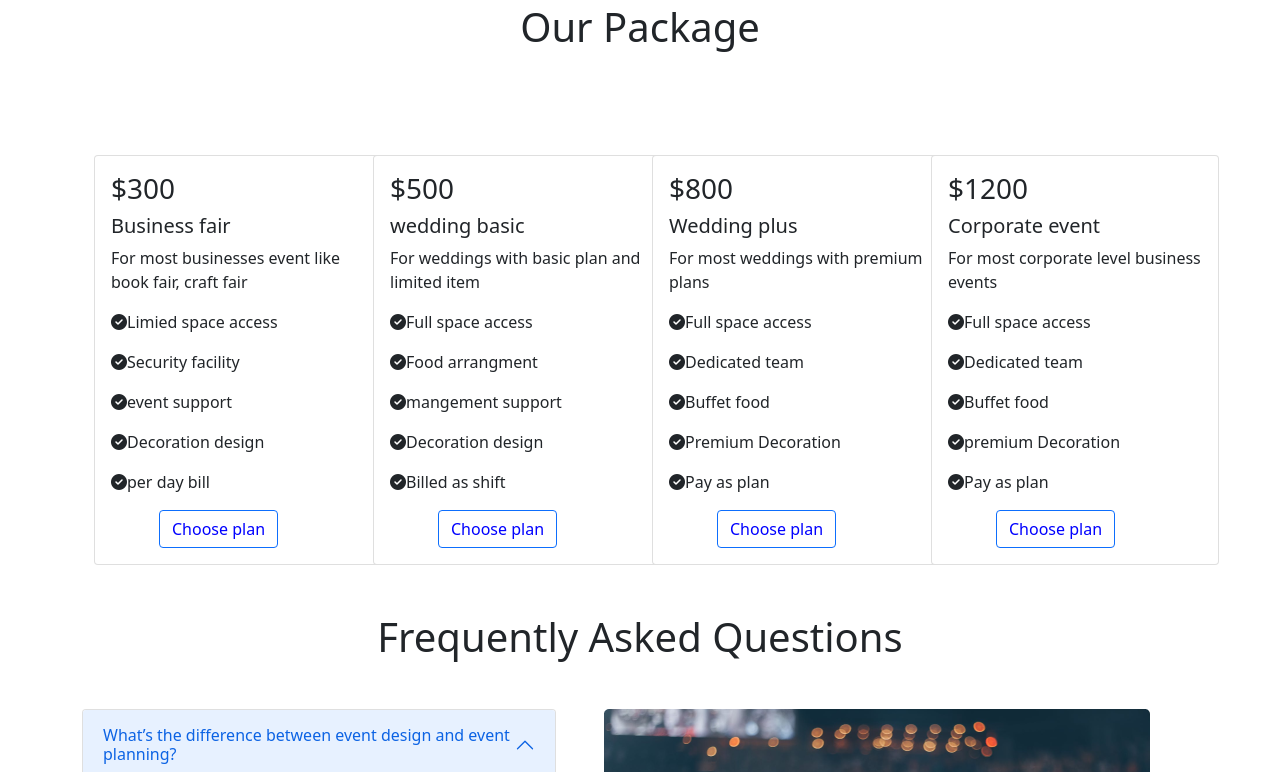
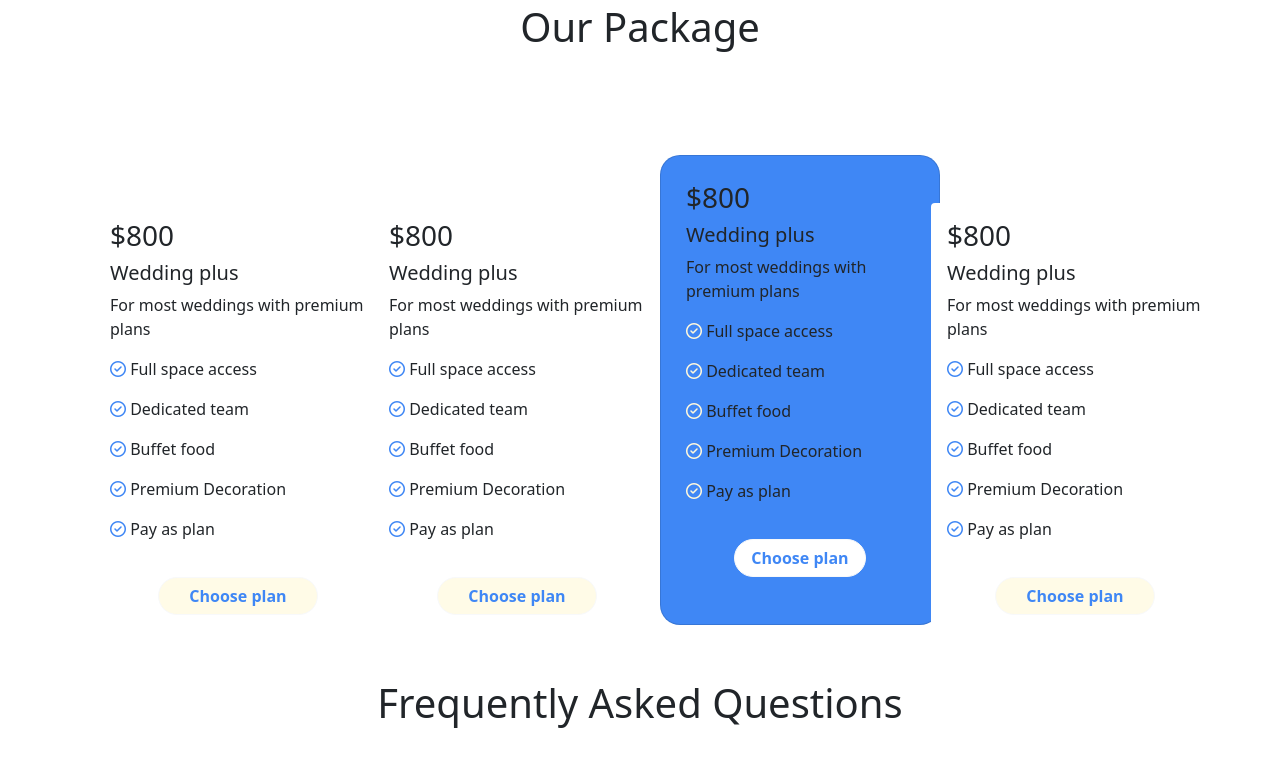
Before and after one commit to Prodip763/assignment-3, a plain HTML site: page index.html in a window 1280 px wide. Shown: the part 1177-1949 px from the top of the page. Drawn offline with nearby package versions, Linux system fonts and the light colour scheme.

Commit message:
four-commit

```diff
--- a/css/style.css
+++ b/css/style.css
@@ -4,7 +4,67 @@
 
 
 }
+.button{
+    background-color: #FFFFFF;
+    padding-left: 30px;
+    padding-right: 30px;
+    border-radius: 5px;
+    padding-top: 8px;
+    padding-bottom: 8px;
+    color: #3F87F5;
+    border: azure;
+    font-weight: bold;
+    font-size: 17px;
+}
+.experience{
+
+
+    border-radius: 10px;
+
+    padding: 2%;
+    box-shadow: 5px 5px 20px rgb(92, 87, 87);
+}
+
+#card{
+    border-radius: 20px;
+    background-color:#3F87F5;
+    height: 470px;
+    padding: 25px;
+}
+#button2{
+
+    border-radius: 20px;
+
+    color: #3F87F5;
+    font-weight: bold;
+    margin-top: 20px;
+    margin-left: 15px;
+    margin-right: 15px;
+
+}
+#button3{
+    border-radius: 20px;
+
+    color:#3F87F5;
+    font-weight: bold;
+    margin-top: 20px;
+    margin-left: 15px;
+    margin-right: 15px;
+
+
+    background-color: rgb(255, 251, 231);
+
+}
+.iconblue{
+    color: cornsilk;
+}
+.iconwhite{
+   color: #3F87F5;
+}
 #people img{
     padding-top: 5%;
     width: 40%;
 }
+.moni{
+    background-color: #0B0D17;
+}
--- a/index.html
+++ b/index.html
@@ -138,79 +138,81 @@
               </div>
             </section>
        <!--  package -->
-      <section class="container mt-5 ">
+       <section class="container mt-5 ">
         <div class="container ">
-          <center><h1>Our Package</h1> </center>  <br><br>
+            <center>
+                <h1>Our Package</h1>
+            </center> <br><br>
             <div class="row mt-5 ">
-
-                <div class="col-lg-3">
-                    <div class="card text-start" style="width: 18rem;">
-                        <div class="card-body  align-items-start">
-
-                            <h3 class="card-title">$300</h3>
-                            <h5>Business fair</h5>
-                            <p class="card-text">For most businesses event
-
-                              like book fair, craft fair</p>
-                              <p><i class="fas fa-check-circle"></i>Limied space access</p>
-                              <p><i class="fas fa-check-circle"></i>Security facility</p>
-                              <p><i class="fas fa-check-circle"></i>event support</p>
-                              <p><i class="fas fa-check-circle"></i>Decoration design</p>
-                              <p><i class="fas fa-check-circle"></i>per day bill</p>
-                            <a href="#" class="mx-5 btn btn-primary">Choose plan</a>
+                <div class="col-lg-3 mt-5">
+                    <div class="" style="width: 18rem;">
+                        <div class="card-body card text-start border-0 ">
+                            <h3 class="card-title">$800</h3>
+                            <h5>Wedding plus</h5>
+                            <p class="card-text">For most weddings with
+                                premium plans</p>
+                            <p><i class="iconwhite far fa-check-circle"></i> Full space access</p>
+                            <p><i class="iconwhite far fa-check-circle"></i> Dedicated team</p>
+                            <p><i class="iconwhite far fa-check-circle"></i> Buffet food</p>
+                            <p><i class="iconwhite far fa-check-circle"></i> Premium Decoration</p>
+                            <p><i class="iconwhite far fa-check-circle"></i> Pay as plan</p>
+                            <a href="#" class="mx-5 btn btn-light" id="button3">Choose plan</a>
                         </div>
                     </div>
                 </div>
-                <div class="col-lg-3">
-                    <div class="card text-start" style="width: 18rem;">
-                        <div class="card-body">
-                            <h3 class="card-title">$500</h3>
-                            <h5>wedding basic</h5>
-                            <p class="card-text">For weddings with basic plan
 
-                              and limited item</p>
-                              <p><i class="fas fa-check-circle"></i>Full space access</p>
-                              <p><i class="fas fa-check-circle"></i>Food arrangment</p>
-                              <p><i class="fas fa-check-circle"></i>mangement support</p>
-                              <p><i class="fas fa-check-circle"></i>Decoration design</p>
-                              <p><i class="fas fa-check-circle"></i>Billed as shift</p>
-                            <a href="#" class="mx-5 btn btn-primary">Choose plan</a>
+                <div class="col-lg-3 mt-5">
+                    <div class="" style="width: 18rem;">
+                        <div class="card-body card text-start border-0">
+                            <h3 class="card-title">$800</h3>
+                            <h5>Wedding plus</h5>
+                            <p class="card-text">For most weddings with
+                                premium plans</p>
+                            <p><i class="iconwhite far fa-check-circle"></i> Full space access</p>
+                            <p><i class="iconwhite far fa-check-circle"></i> Dedicated team</p>
+                            <p><i class="iconwhite far fa-check-circle"></i> Buffet food</p>
+                            <p><i class="iconwhite far fa-check-circle"></i> Premium Decoration</p>
+                            <p><i class="iconwhite far fa-check-circle"></i> Pay as plan</p>
+                            <a href="#" class="mx-5 btn btn-light" id="button3">Choose plan</a>
                         </div>
                     </div>
                 </div>
-                <div class="col-lg-3">
-                    <div class="card text-start" style="width: 18rem;">
-                        <div class="card-body">
+                <div class="col-lg-3 ">
+                    <div class="" style="width: 18rem;">
+                        <div class="card-body card text-start ms-2 " id="card" >
                             <h3 class="card-title">$800</h3>
                             <h5>Wedding plus</h5>
                             <p class="card-text">For most weddings with
-                              premium plans</p>
-                              <p><i class="fas fa-check-circle"></i>Full space access</p>
-                              <p><i class="fas fa-check-circle"></i>Dedicated team</p>
-                              <p><i class="fas fa-check-circle"></i>Buffet food</p>
-                              <p><i class="fas fa-check-circle"></i>Premium Decoration</p>
-                              <p><i class="fas fa-check-circle"></i>Pay as plan</p>
-                            <a href="#" class="mx-5 btn btn-primary">Choose plan</a>
+                                premium plans</p>
+                            <p><i class="iconblue far fa-check-circle"></i> Full space access</p>
+                            <p><i class="iconblue far fa-check-circle"></i> Dedicated team</p>
+                            <p><i class="iconblue far fa-check-circle"></i> Buffet food</p>
+                            <p><i class="iconblue far fa-check-circle"></i> Premium Decoration</p>
+                            <p><i class="iconblue far fa-check-circle"></i> Pay as plan</p>
+
+                                <a href="#" class="mx-5 btn btn-light " id="button2">Choose plan</a>
+
+                        </div>
+
+                    </div>
+                </div>
+                <div class="col-lg-3 mt-5">
+                    <div class="" style="width: 18rem;">
+                        <div class="card-body card text-start border-0  ">
+                            <h3 class="card-title">$800</h3>
+                            <h5>Wedding plus</h5>
+                            <p class="card-text">For most weddings with
+                                premium plans</p>
+                            <p><i class="iconwhite far fa-check-circle"></i> Full space access</p>
+                            <p><i class="iconwhite far fa-check-circle"></i> Dedicated team</p>
+                            <p><i class="iconwhite far fa-check-circle"></i> Buffet food</p>
+                            <p><i class="iconwhite far fa-check-circle"></i> Premium Decoration</p>
+                            <p><i class="iconwhite far fa-check-circle"></i> Pay as plan</p>
+                            <a href="#" class="mx-5 btn btn-light" id="button3">Choose plan</a>
                         </div>
                     </div>
                 </div>
-                <div class="col-lg-3">
-                    <div class="card text-start" style="width: 18rem;">
-                        <div class="card-body">
-                            <h3 class="card-title">$1200</h3>
-                            <h5>Corporate event</h5>
-                            <p class="card-text">For most corporate level business
 
-                              events</p>
-                              <p><i class="fas fa-check-circle"></i>Full space access</p>
-                              <p><i class="fas fa-check-circle"></i>Dedicated team</p>
-                              <p><i class="fas fa-check-circle"></i>Buffet food</p>
-                              <p><i class="fas fa-check-circle"></i>premium Decoration</p>
-                              <p><i class="fas fa-check-circle"></i>Pay as plan</p>
-                            <a href="#" class="mx-5 btn btn-primary">Choose plan</a>
-                        </div>
-                    </div>
-                </div>
             </div>
         </div>
     </section>
@@ -278,12 +280,18 @@
 
     </section>
     </main>
-    <footer>
+    <!-- footer -->
+    <footer class=" my-5 d-flex justify-content-around moni">
+
+        <small><p class="text-white my-5">© 2020 bike. All rights reserved</p></small>
+
       <div>
-        <p>© 2020 bike. All rights reserved</p>
-      </div>
-      <div>
-        <h5>Get the App</h5>
+        <h5 class="text-white">Get the App</h5>
+
+          <img  src="images/download.png" alt="" width="135" height="40"><br>
+
+          <img class="my-2"  src="images/download (1).png" alt="" width="135" height="40">
+
 
       </div>
     </footer>
```
Also changed, not shown: images/app.png (added), images/download (1).png (added), images/download.png (added).
